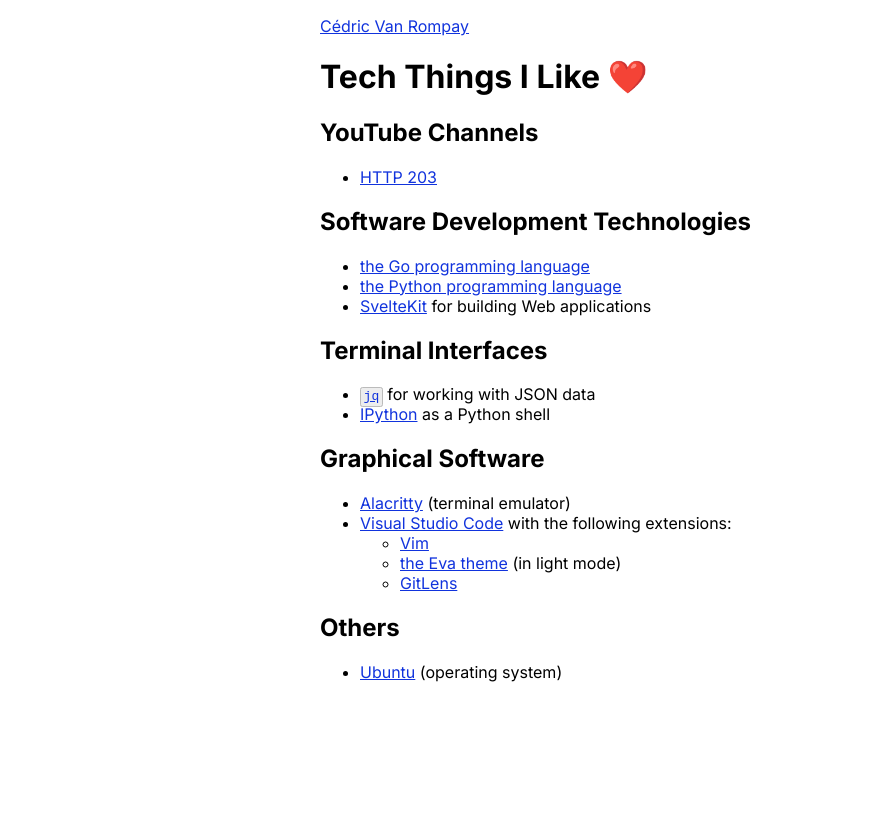
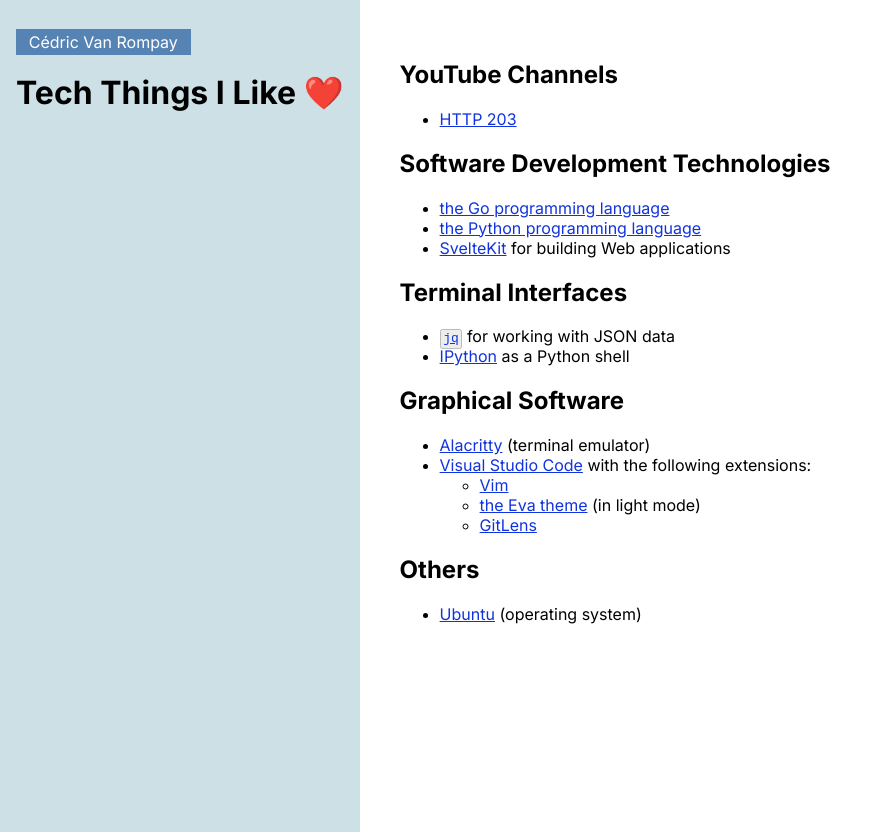
Before and after one commit to cedricvanrompay/likes, a plain HTML site: page index.html in a window 1280 px wide. Shown: the whole page, without its empty margins (0-877 px from the left). Before the commit the page ends 800 px from the top, so only its background shows below. Drawn offline with Linux system fonts and the light colour scheme.

Commit message:
better design

```diff
--- a/index.html
+++ b/index.html
@@ -1,20 +1,26 @@
 <!DOCTYPE html>
 <html lang="en">
+
 <head>
     <meta charset="UTF-8">
     <meta name="viewport" content="width=device-width, initial-scale=1.0">
     <link rel="stylesheet" href="style.css">
     <link rel="preconnect" href="https://fonts.googleapis.com">
     <link rel="preconnect" href="https://fonts.gstatic.com" crossorigin>
-    <link href="https://fonts.googleapis.com/css2?family=Inter:ital,opsz,wght@0,14..32,100..900;1,14..32,100..900&display=swap" rel="stylesheet">
+    <link
+        href="https://fonts.googleapis.com/css2?family=Inter:ital,opsz,wght@0,14..32,100..900;1,14..32,100..900&display=swap"
+        rel="stylesheet">
     <title>Tech Things I Like ❤️</title>
 </head>
+
 <body class="inter-font">
+    <header>
         <p class="link-to-main-website"><a href="https://cedricvanrompay.fr">Cédric Van Rompay</a></p>
 
         <h1>Tech Things I Like ❤️</h1>
+    </header>
 
-
+    <main>
         <h2>YouTube Channels</h2>
 
         <ul>
@@ -47,7 +53,8 @@
                 <a href="https://code.visualstudio.com/">Visual Studio Code</a> with the following extensions:
                 <ul>
                     <li><a href="https://marketplace.visualstudio.com/items?itemName=vscodevim.vim">Vim</a></li>
-                <li><a href="https://marketplace.visualstudio.com/items?itemName=fisheva.eva-theme">the Eva theme</a> (in light mode)</li>
+                    <li><a href="https://marketplace.visualstudio.com/items?itemName=fisheva.eva-theme">the Eva
+                            theme</a> (in light mode)</li>
                     <li><a href="https://marketplace.visualstudio.com/items?itemName=eamodio.gitlens">GitLens</a></li>
                 </ul>
             </li>
@@ -59,5 +66,7 @@
         <ul>
             <li><a href="https://ubuntu.com/">Ubuntu</a> (operating system)</li>
         </ul>
+    </main>
 </body>
+
 </html>
--- a/style.css
+++ b/style.css
@@ -20,3 +20,35 @@ code {
     border: solid 1px #BBB;
     border-radius: .2em
 }
+
+header {
+    background-color: #CDE0E5;
+    padding: 1em;
+}
+
+header p.link-to-main-website a {
+    text-decoration: none;
+    color: white;
+    background-color: #5583B4;
+    padding: .2em .8em;
+}
+
+main {
+    padding: .5em;
+}
+
+@media (min-width: 80em) {
+    body {
+        max-width: none;
+        display: flex;
+        gap: 2em;
+    }
+
+    header {
+        min-height: 100vh;
+    }
+
+    main {
+        margin-top: 2em
+    }
+}
```
Lines whose indentation alone changed are shown as unchanged.
